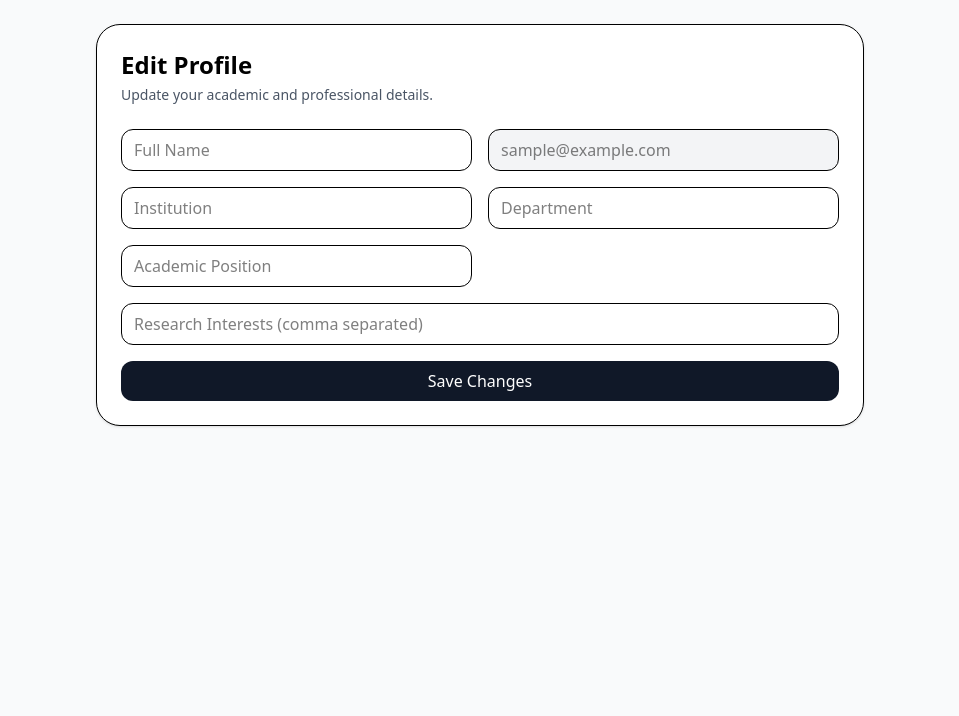
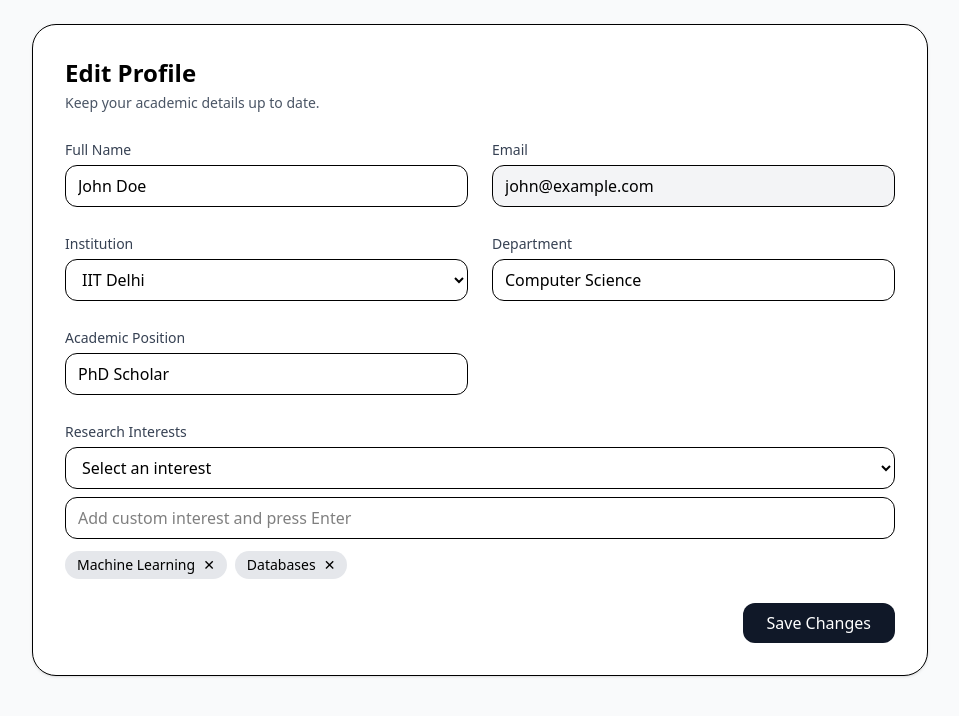
Before and after one commit to DibyanshGupta/RnD-Frontend-, a React app in the folder frontend/: page /pages/profile/EditProfile in a window 1280 px wide. Shown: the top 716 px of the page, without its empty margins (160-1119 px from the left). Built offline with nearby package versions, Linux system fonts and the light colour scheme; the HTML template or start-up script is replaced by a standard one.

Commit message:
Institute dropdown, research interest list added in register and edit profile page. Author details section added in submit paper

```diff
--- a/frontend/src/pages/Register.jsx
+++ b/frontend/src/pages/Register.jsx
@@ -1,6 +1,41 @@
 import React, { useState } from "react";
 import { Link, useNavigate } from "react-router-dom";
 import api from "./api";
+
+/* ===== Institute List ===== */
+const INSTITUTES = [
+  "IIT Bombay",
+  "IIT Delhi",
+  "IIT Kanpur",
+  "IIT Kharagpur",
+  "IIT Madras",
+  "IISc Bangalore",
+  "NIT Trichy",
+  "NIT Surathkal",
+  "NIT Warangal",
+  "IIIT Hyderabad",
+  "Jadavpur University",
+  "University of Calcutta",
+  "IEM Kolkata",
+  "BITS Pilani",
+  "Other",
+];
+
+/* ===== Research Interests ===== */
+const INTERESTS = [
+  "Artificial Intelligence",
+  "Machine Learning",
+  "Computer Vision",
+  "Natural Language Processing",
+  "Databases",
+  "Distributed Systems",
+  "Computer Networks",
+  "Cyber Security",
+  "AR/VR",
+  "Human Computer Interaction",
+  "Software Engineering",
+  "Data Mining",
+];
 
 export default function Register() {
   const navigate = useNavigate();
@@ -12,14 +47,18 @@ export default function Register() {
   const [confirmPassword, setConfirmPassword] = useState("");
 
   const [institution, setInstitution] = useState("");
+  const [otherInstitution, setOtherInstitution] = useState("");
+
   const [department, setDepartment] = useState("");
   const [academic_position, setAcademic_position] = useState("");
-  const [research_interests, setResearch_interests] = useState("");
+
+  const [selectedInterests, setSelectedInterests] = useState([]);
+  const [interestInput, setInterestInput] = useState("");
 
   const [showPassword, setShowPassword] = useState(false);
   const [showConfirmPassword, setShowConfirmPassword] = useState(false);
 
-  /* ================= Password Rules ================= */
+  /* ===== Password Rules ===== */
   const passwordRules = {
     length: password.length >= 10,
     upper: /[A-Z]/.test(password),
@@ -35,9 +74,23 @@ export default function Register() {
       ? true
       : password === confirmPassword;
 
-  const canSubmit = isPasswordStrong && passwordsMatch;
+  const canSubmit =
+    isPasswordStrong &&
+    passwordsMatch &&
+    selectedInterests.length > 0 &&
+    (institution !== "Other" || otherInstitution.trim().length > 0);
 
-  /* ================= Submit ================= */
+  /* ===== Research Interest Helpers ===== */
+  function addInterest(value) {
+    if (!value || selectedInterests.includes(value)) return;
+    setSelectedInterests([...selectedInterests, value]);
+  }
+
+  function removeInterest(value) {
+    setSelectedInterests(selectedInterests.filter((i) => i !== value));
+  }
+
+  /* ===== Submit ===== */
   async function handleRegister(e) {
     e.preventDefault();
     if (!canSubmit) return;
@@ -47,13 +100,11 @@ export default function Register() {
         name,
         email,
         password,
-        institution,
+        institution:
+          institution === "Other" ? otherInstitution : institution,
         department,
         academic_position,
-        research_interests: research_interests
-          .split(",")
-          .map((i) => i.trim())
-          .filter(Boolean),
+        research_interests: selectedInterests,
       };
 
       const res = await api.post("/api/auth/register/", payload);
@@ -111,30 +162,20 @@ export default function Register() {
               />
               <button
                 type="button"
-                className="absolute inset-y-0 right-3 text-sm text-gray-500"
+                className="absolute inset-y-0 right-3 text-sm"
                 onClick={() => setShowPassword(!showPassword)}
               >
-                {showPassword ? "🙈" : "👁️"}
+                {showPassword ? "🙈" : "👀"}
               </button>
             </div>
 
             {password.length > 0 && (
               <ul className="mt-2 space-y-1 text-xs">
-                <li className={passwordRules.length ? "text-green-600" : "text-red-600"}>
-                  • At least 10 characters
-                </li>
-                <li className={passwordRules.upper ? "text-green-600" : "text-red-600"}>
-                  • One uppercase letter
-                </li>
-                <li className={passwordRules.lower ? "text-green-600" : "text-red-600"}>
-                  • One lowercase letter
-                </li>
-                <li className={passwordRules.number ? "text-green-600" : "text-red-600"}>
-                  • One number
-                </li>
-                <li className={passwordRules.special ? "text-green-600" : "text-red-600"}>
-                  • One special character
-                </li>
+                {Object.entries(passwordRules).map(([k, v]) => (
+                  <li key={k} className={v ? "text-green-600" : "text-red-600"}>
+                    • {k}
+                  </li>
+                ))}
               </ul>
             )}
           </div>
@@ -156,12 +197,12 @@ export default function Register() {
               />
               <button
                 type="button"
-                className="absolute inset-y-0 right-3 text-sm text-gray-500"
+                className="absolute inset-y-0 right-3 text-sm"
                 onClick={() =>
                   setShowConfirmPassword(!showConfirmPassword)
                 }
               >
-                {showConfirmPassword ? "🙈" : "👁️"}
+                {showConfirmPassword ? "🙈" : "👀"}
               </button>
             </div>
 
@@ -175,12 +216,29 @@ export default function Register() {
           {/* Institution */}
           <div>
             <label className="text-sm font-medium text-gray-700">Institution</label>
-            <input
-              className="mt-1 w-full rounded-xl border px-3 py-2"
+            <select
+              className="mt-1 w-full rounded-xl border px-3 py-2 bg-white"
               value={institution}
               onChange={(e) => setInstitution(e.target.value)}
               required
-            />
+            >
+              <option value="">Select your institute</option>
+              {INSTITUTES.map((inst) => (
+                <option key={inst} value={inst}>
+                  {inst}
+                </option>
+              ))}
+            </select>
+
+            {institution === "Other" && (
+              <input
+                className="mt-2 w-full rounded-xl border px-3 py-2"
+                placeholder="Enter your institute name"
+                value={otherInstitution}
+                onChange={(e) => setOtherInstitution(e.target.value)}
+                required
+              />
+            )}
           </div>
 
           {/* Department */}
@@ -212,13 +270,52 @@ export default function Register() {
             <label className="text-sm font-medium text-gray-700">
               Research Interests
             </label>
+
+            <select
+              className="mt-1 w-full rounded-xl border px-3 py-2 bg-white"
+              onChange={(e) => {
+                addInterest(e.target.value);
+                e.target.value = "";
+              }}
+            >
+              <option value="">Select an interest</option>
+              {INTERESTS.map((i) => (
+                <option key={i} value={i}>
+                  {i}
+                </option>
+              ))}
+            </select>
+
             <input
-              className="mt-1 w-full rounded-xl border px-3 py-2"
-              value={research_interests}
-              onChange={(e) => setResearch_interests(e.target.value)}
-              placeholder="AI, Databases, AR/VR"
-              required
+              className="mt-2 w-full rounded-xl border px-3 py-2"
+              placeholder="Add custom interest and press Enter"
+              value={interestInput}
+              onChange={(e) => setInterestInput(e.target.value)}
+              onKeyDown={(e) => {
+                if (e.key === "Enter") {
+                  e.preventDefault();
+                  addInterest(interestInput.trim());
+                  setInterestInput("");
+                }
+              }}
             />
+
+            <div className="mt-2 flex flex-wrap gap-2">
+              {selectedInterests.map((i) => (
+                <span
+                  key={i}
+                  className="flex items-center gap-2 rounded-full bg-gray-200 px-3 py-1 text-sm"
+                >
+                  {i}
+                  <button
+                    type="button"
+                    onClick={() => removeInterest(i)}
+                  >
+                    ✕
+                  </button>
+                </span>
+              ))}
+            </div>
           </div>
 
           {/* Submit */}
--- a/frontend/src/pages/author/SubmitPaper.jsx
+++ b/frontend/src/pages/author/SubmitPaper.jsx
@@ -6,10 +6,31 @@ export default function SubmitPaper() {
   const [title, setTitle] = useState("");
   const [abstract, setAbstract] = useState("");
   const [keywords, setKeywords] = useState("");
-  const [subject_area,setSubjectArea]=useState("");
+  const [subject_area, setSubjectArea] = useState("");
   const [pdf, setPdf] = useState(null);
   const [msg, setMsg] = useState("");
 
+  /* ===== Dynamic Authors ===== */
+  const [authors, setAuthors] = useState([
+    { name: "", email: "" }, // primary author
+  ]);
+
+  /* ===== Author Helpers ===== */
+  function handleAuthorChange(index, field, value) {
+    const updated = [...authors];
+    updated[index][field] = value;
+    setAuthors(updated);
+  }
+
+  function addAuthor() {
+    setAuthors([...authors, { name: "", email: "" }]);
+  }
+
+  function removeAuthor(index) {
+    setAuthors(authors.filter((_, i) => i !== index));
+  }
+
+  /* ===== Submit ===== */
   async function handleSubmit(e) {
     e.preventDefault();
 
@@ -18,8 +39,20 @@ export default function SubmitPaper() {
         alert("Please select a PDF first.");
         return;
       }
+
+      // Validate authors
+      for (const a of authors) {
+        if (!a.name || !a.email) {
+          alert("Please fill name and email for all authors.");
+          return;
+        }
+      }
+
+      /* === Step 1: Get upload auth === */
       const authRes = await api.get("/api/files/upload_auth/");
       const { token, signature, expire, publicKey } = authRes.data;
+
+      /* === Step 2: Upload PDF === */
       const formData = new FormData();
       formData.append("file", pdf);
       formData.append("fileName", pdf.name);
@@ -28,34 +61,33 @@ export default function SubmitPaper() {
       formData.append("expire", expire);
       formData.append("publicKey", publicKey);
       formData.append("folder", "/Research_Papers");
+
       const uploadRes = await axios.post(
         "https://upload.imagekit.io/api/v1/files/upload",
-        formData,
-        {
-          onUploadProgress: (progressEvent) => {
-            const percent = Math.round(
-              (progressEvent.loaded * 100) / progressEvent.total
-            );
-            // console.log(percent + "% uploaded");
-          },
-        }
+        formData
       );
 
-      // console.log("Upload Success:", uploadRes.data);
       const pdf_url = uploadRes.data.url;
+
+      /* === Step 3: Create paper === */
       await api.post("/api/papers/create/", {
         title,
         abstract,
         keywords,
         subject_area,
         pdf_url,
+        authors,
       });
+
       setMsg("Paper submitted successfully!");
+
+      // reset form
       setTitle("");
       setAbstract("");
+      setKeywords("");
       setSubjectArea("");
-      setKeywords("");
       setPdf(null);
+      setAuthors([{ name: "", email: "" }]);
     } catch (err) {
       console.error("Submission error:", err.response?.data || err);
       alert("Upload failed. Check console.");
@@ -73,6 +105,7 @@ export default function SubmitPaper() {
       )}
 
       <form className="mt-6 space-y-4" onSubmit={handleSubmit}>
+        {/* Title */}
         <div>
           <label className="text-sm font-medium text-gray-700">Title</label>
           <input
@@ -83,6 +116,7 @@ export default function SubmitPaper() {
           />
         </div>
 
+        {/* Abstract */}
         <div>
           <label className="text-sm font-medium text-gray-700">Abstract</label>
           <textarea
@@ -94,17 +128,78 @@ export default function SubmitPaper() {
           />
         </div>
 
+        {/* Authors */}
+        <div>
+          <label className="text-sm font-medium text-gray-700">
+            Authors
+          </label>
+
+          <div className="mt-2 space-y-3">
+            {authors.map((author, index) => (
+              <div
+                key={index}
+                className="grid grid-cols-1 md:grid-cols-5 gap-2 items-center"
+              >
+                <input
+                  className="md:col-span-2 rounded-xl border px-3 py-2"
+                  placeholder="Author Name"
+                  value={author.name}
+                  onChange={(e) =>
+                    handleAuthorChange(index, "name", e.target.value)
+                  }
+                  required
+                />
+
+                <input
+                  className="md:col-span-2 rounded-xl border px-3 py-2"
+                  placeholder="Author Email"
+                  type="email"
+                  value={author.email}
+                  onChange={(e) =>
+                    handleAuthorChange(index, "email", e.target.value)
+                  }
+                  required
+                />
+
+                {index > 0 && (
+                  <button
+                    type="button"
+                    onClick={() => removeAuthor(index)}
+                    className="rounded-xl border px-3 py-2 text-sm text-red-600"
+                  >
+                    Remove
+                  </button>
+                )}
+              </div>
+            ))}
+          </div>
+
+          <button
+            type="button"
+            onClick={addAuthor}
+            className="mt-3 rounded-xl border px-4 py-2 text-sm"
+          >
+            + Add Co-Author
+          </button>
+        </div>
+
+        {/* Keywords */}
         <div>
           <label className="text-sm font-medium text-gray-700">Keywords</label>
           <input
             className="mt-1 w-full rounded-xl border px-3 py-2"
             value={keywords}
             onChange={(e) => setKeywords(e.target.value)}
+            placeholder="AI, Databases, AR"
             required
           />
         </div>
+
+        {/* Subject Area */}
         <div>
-          <label className="text-sm font-medium text-gray-700">Subject Area</label>
+          <label className="text-sm font-medium text-gray-700">
+            Subject Area
+          </label>
           <input
             className="mt-1 w-full rounded-xl border px-3 py-2"
             value={subject_area}
@@ -112,8 +207,12 @@ export default function SubmitPaper() {
             required
           />
         </div>
+
+        {/* PDF Upload */}
         <div>
-          <label className="text-sm font-medium text-gray-700">PDF Upload</label>
+          <label className="text-sm font-medium text-gray-700">
+            PDF Upload
+          </label>
           <input
             className="mt-1 w-full rounded-xl border px-3 py-2"
             type="file"
@@ -122,11 +221,12 @@ export default function SubmitPaper() {
           />
         </div>
 
+        {/* Submit */}
         <button
           disabled={!pdf}
           className="rounded-xl bg-gray-900 px-5 py-2 text-white text-sm font-medium disabled:opacity-50"
         >
-          Submit
+          Submit Paper
         </button>
       </form>
     </div>
--- a/frontend/src/pages/profile/EditProfile.jsx
+++ b/frontend/src/pages/profile/EditProfile.jsx
@@ -1,6 +1,40 @@
 import React, { useState, useEffect } from "react";
 import { useNavigate } from "react-router-dom";
-// import { getProfile, setProfile } from "../../data/mockDb";
+
+/* ===== Institute List ===== */
+const INSTITUTES = [
+  "IIT Bombay",
+  "IIT Delhi",
+  "IIT Kanpur",
+  "IIT Kharagpur",
+  "IIT Madras",
+  "IISc Bangalore",
+  "NIT Trichy",
+  "NIT Surathkal",
+  "NIT Warangal",
+  "IIIT Hyderabad",
+  "Jadavpur University",
+  "University of Calcutta",
+  "IEM Kolkata",
+  "BITS Pilani",
+  "Other",
+];
+
+/* ===== Research Interests ===== */
+const INTERESTS = [
+  "Artificial Intelligence",
+  "Machine Learning",
+  "Computer Vision",
+  "Natural Language Processing",
+  "Databases",
+  "Distributed Systems",
+  "Computer Networks",
+  "Cyber Security",
+  "AR/VR",
+  "Human Computer Interaction",
+  "Software Engineering",
+  "Data Mining",
+];
 
 export default function EditProfile() {
   const navigate = useNavigate();
@@ -11,86 +45,201 @@ export default function EditProfile() {
     institution: "",
     department: "",
     academic_position: "",
-    research_interests: "",
   });
 
+  const [otherInstitution, setOtherInstitution] = useState("");
+  const [selectedInterests, setSelectedInterests] = useState([]);
+  const [interestInput, setInterestInput] = useState("");
+
+  /* ===== Load profile (mock / API later) ===== */
   useEffect(() => {
-    // const data = getProfile();
-    // if (data) setProfile(data);
+    // Example mock data (replace with API later)
+    const mockProfile = {
+      name: "John Doe",
+      email: "john@example.com",
+      institution: "IIT Delhi",
+      department: "Computer Science",
+      academic_position: "PhD Scholar",
+      research_interests: ["Machine Learning", "Databases"],
+    };
+
+    setProfile(mockProfile);
+    setSelectedInterests(mockProfile.research_interests || []);
   }, []);
 
   function handleChange(e) {
     setProfile({ ...profile, [e.target.name]: e.target.value });
   }
 
+  function addInterest(value) {
+    if (!value || selectedInterests.includes(value)) return;
+    setSelectedInterests([...selectedInterests, value]);
+  }
+
+  function removeInterest(value) {
+    setSelectedInterests(selectedInterests.filter((i) => i !== value));
+  }
+
   function handleSubmit(e) {
     e.preventDefault();
-    // updateProfile(profile);
+
+    const updatedProfile = {
+      ...profile,
+      institution:
+        profile.institution === "Other"
+          ? otherInstitution
+          : profile.institution,
+      research_interests: selectedInterests,
+    };
+
+    console.log("Updated Profile:", updatedProfile);
     alert("Profile updated successfully");
-    navigate(-1); // go back
+    navigate(-1);
   }
 
   return (
     <div className="min-h-screen bg-gray-50 p-6">
-      <div className="mx-auto max-w-3xl rounded-3xl border bg-white p-6 shadow-sm">
+      <div className="mx-auto max-w-4xl rounded-3xl border bg-white p-8 shadow-sm">
         <h2 className="text-2xl font-semibold">Edit Profile</h2>
         <p className="mt-1 text-sm text-gray-600">
-          Update your academic and professional details.
+          Keep your academic details up to date.
         </p>
 
-        <form onSubmit={handleSubmit} className="mt-6 grid grid-cols-1 md:grid-cols-2 gap-4">
+        <form
+          onSubmit={handleSubmit}
+          className="mt-6 grid grid-cols-1 md:grid-cols-2 gap-6"
+        >
+          {/* Name */}
+          <div>
+            <label className="text-sm font-medium text-gray-700">Full Name</label>
             <input
               name="name"
               value={profile.name}
               onChange={handleChange}
-            placeholder="Full Name"
-            className="rounded-xl border px-3 py-2"
+              className="mt-1 w-full rounded-xl border px-3 py-2"
               required
             />
+          </div>
 
+          {/* Email */}
+          <div>
+            <label className="text-sm font-medium text-gray-700">Email</label>
             <input
-            name="email"
               value={profile.email}
               disabled
-            placeholder="sample@example.com"
-            className="rounded-xl border px-3 py-2 bg-gray-100"
+              className="mt-1 w-full rounded-xl border px-3 py-2 bg-gray-100"
             />
+          </div>
 
-          <input
+          {/* Institution */}
+          <div>
+            <label className="text-sm font-medium text-gray-700">Institution</label>
+            <select
               name="institution"
               value={profile.institution}
               onChange={handleChange}
-            placeholder="Institution"
-            className="rounded-xl border px-3 py-2"
+              className="mt-1 w-full rounded-xl border px-3 py-2 bg-white"
+              required
+            >
+              <option value="">Select institute</option>
+              {INSTITUTES.map((i) => (
+                <option key={i} value={i}>
+                  {i}
+                </option>
+              ))}
+            </select>
+
+            {profile.institution === "Other" && (
+              <input
+                className="mt-2 w-full rounded-xl border px-3 py-2"
+                placeholder="Enter institute name"
+                value={otherInstitution}
+                onChange={(e) => setOtherInstitution(e.target.value)}
+                required
               />
+            )}
+          </div>
 
+          {/* Department */}
+          <div>
+            <label className="text-sm font-medium text-gray-700">Department</label>
             <input
               name="department"
               value={profile.department}
               onChange={handleChange}
-            placeholder="Department"
-            className="rounded-xl border px-3 py-2"
+              className="mt-1 w-full rounded-xl border px-3 py-2"
             />
+          </div>
 
+          {/* Academic Position */}
+          <div>
+            <label className="text-sm font-medium text-gray-700">
+              Academic Position
+            </label>
             <input
               name="academic_position"
               value={profile.academic_position}
               onChange={handleChange}
-            placeholder="Academic Position"
-            className="rounded-xl border px-3 py-2"
+              className="mt-1 w-full rounded-xl border px-3 py-2"
+            />
+          </div>
+
+          {/* Research Interests */}
+          <div className="md:col-span-2">
+            <label className="text-sm font-medium text-gray-700">
+              Research Interests
+            </label>
+
+            <select
+              className="mt-1 w-full rounded-xl border px-3 py-2 bg-white"
+              onChange={(e) => {
+                addInterest(e.target.value);
+                e.target.value = "";
+              }}
+            >
+              <option value="">Select an interest</option>
+              {INTERESTS.map((i) => (
+                <option key={i} value={i}>
+                  {i}
+                </option>
+              ))}
+            </select>
+
+            <input
+              className="mt-2 w-full rounded-xl border px-3 py-2"
+              placeholder="Add custom interest and press Enter"
+              value={interestInput}
+              onChange={(e) => setInterestInput(e.target.value)}
+              onKeyDown={(e) => {
+                if (e.key === "Enter") {
+                  e.preventDefault();
+                  addInterest(interestInput.trim());
+                  setInterestInput("");
+                }
+              }}
             />
 
-          <input
-            name="research_interests"
-            value={profile.research_interests}
-            onChange={handleChange}
-            placeholder="Research Interests (comma separated)"
-            className="rounded-xl border px-3 py-2 md:col-span-2"
-          />
+            <div className="mt-3 flex flex-wrap gap-2">
+              {selectedInterests.map((i) => (
+                <span
+                  key={i}
+                  className="flex items-center gap-2 rounded-full bg-gray-200 px-3 py-1 text-sm"
+                >
+                  {i}
+                  <button type="button" onClick={() => removeInterest(i)}>
+                    ✕
+                  </button>
+                </span>
+              ))}
+            </div>
+          </div>
 
-          <button className="md:col-span-2 rounded-xl bg-gray-900 px-4 py-2 text-white">
+          {/* Save */}
+          <div className="md:col-span-2 flex justify-end">
+            <button className="rounded-xl bg-gray-900 px-6 py-2 text-white">
               Save Changes
             </button>
+          </div>
         </form>
       </div>
     </div>
```
Lines whose indentation alone changed are shown as unchanged.
